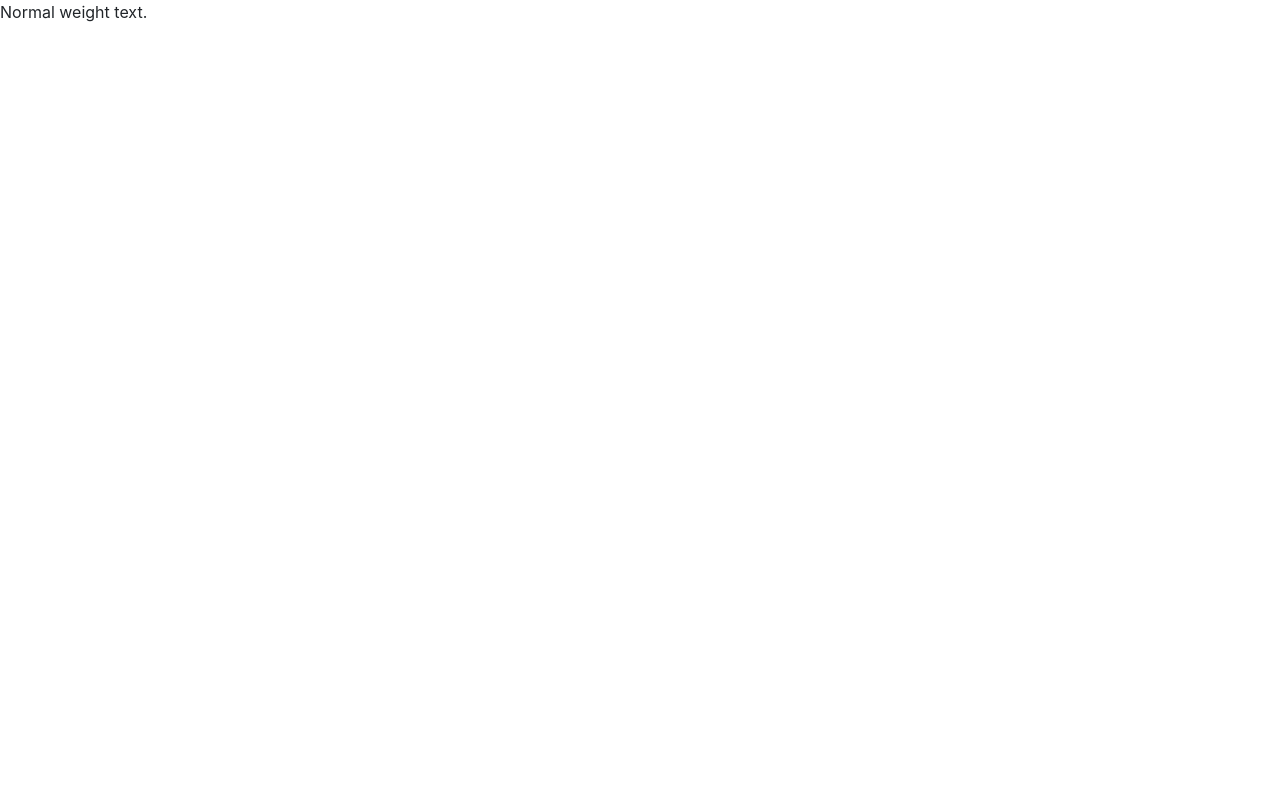
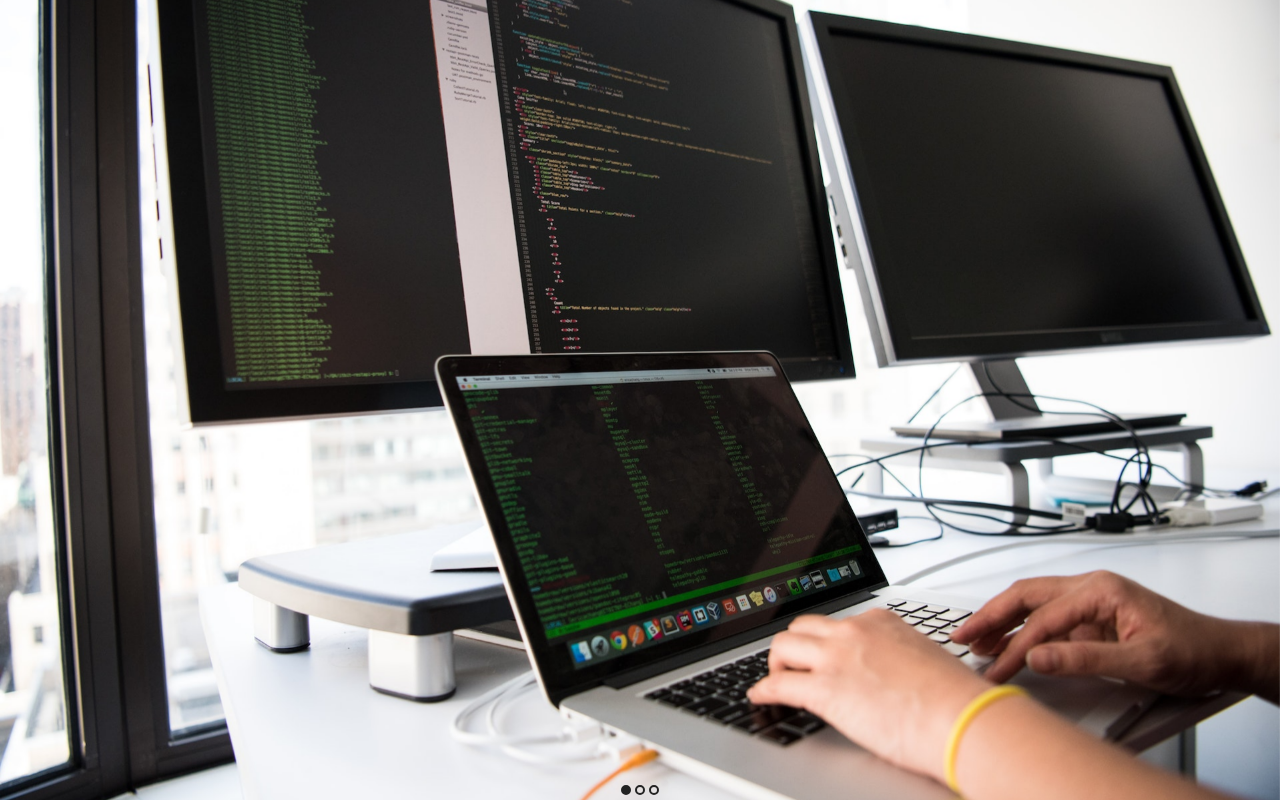
Before and after one commit to wlillisdev/portfolio-wlillisdev, a plain HTML site: page index.html in a window 1280 px wide. Drawn offline with nearby package versions, Linux system fonts and the light colour scheme.

Commit message:
uploaded draft images for hero  slider

```diff
--- /dev/null
+++ b/assets/js/script.js
@@ -0,0 +1,5 @@
+$(document).ready(function() {
+
+    $('#slides').superslides();
+
+});
--- a/index.html
+++ b/index.html
@@ -12,7 +12,16 @@
     <script src="https://ajax.googleapis.com/ajax/libs/jquery/3.6.3/jquery.min.js"></script>
 </head>
 <body>
-    <p class="font-weight-normal">Normal weight text.</p>
- <script src="assets/js/jquery.superslides.js"></script>
+    <div id="slides">
+        <div class="slides-container">
+          <img src="assets/images/pexels-christina-morillo-1181675.jpg" alt="">
+          <img src="assets/images/pexels-luis-gomes-546819.jpg" alt="">
+          <img src="assets/images/pexels-picjumbocom-196644.jpg" alt="">
+        </div>
+    </div>
+
+
+    <script src="assets/js/jquery.superslides.js"></script>
+    <script src="assets/js/script.js"></script>
 </body>
 </html>
```
Also changed, not shown: assets/images/pexels-christina-morillo-1181675.jpg (added), assets/images/pexels-luis-gomes-546819.jpg (added), assets/images/pexels-picjumbocom-196644.jpg (added).
